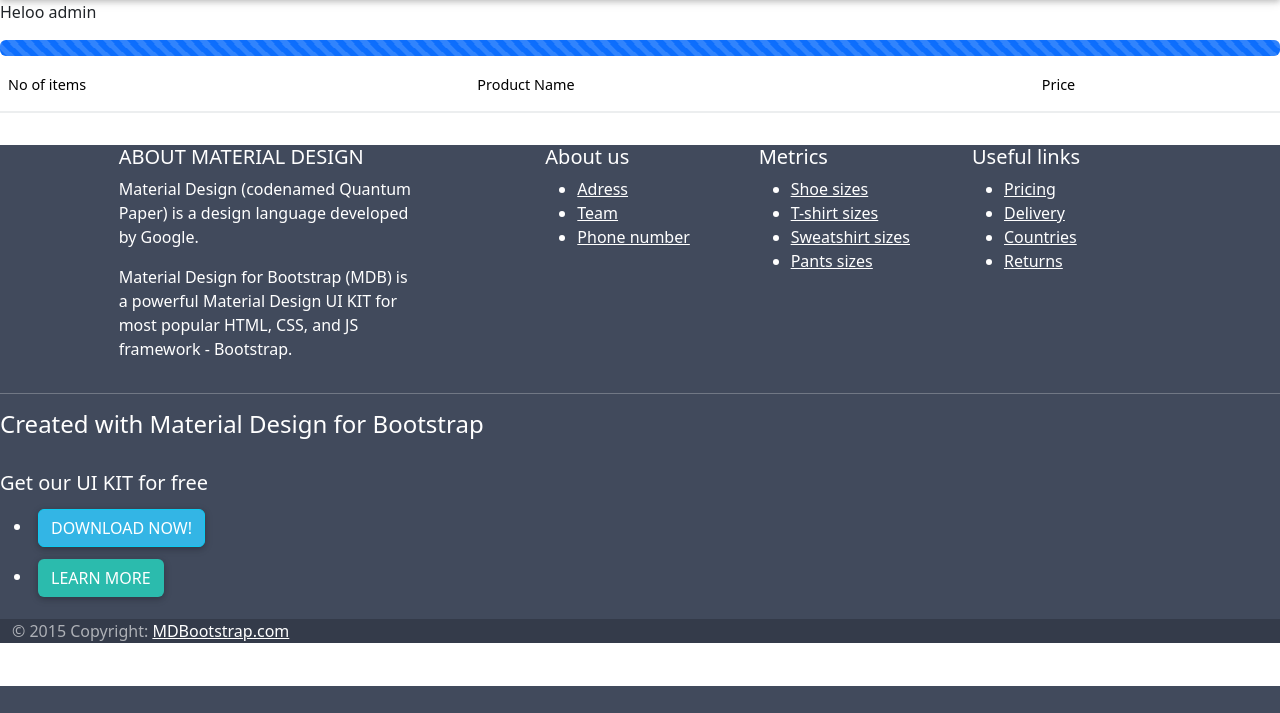
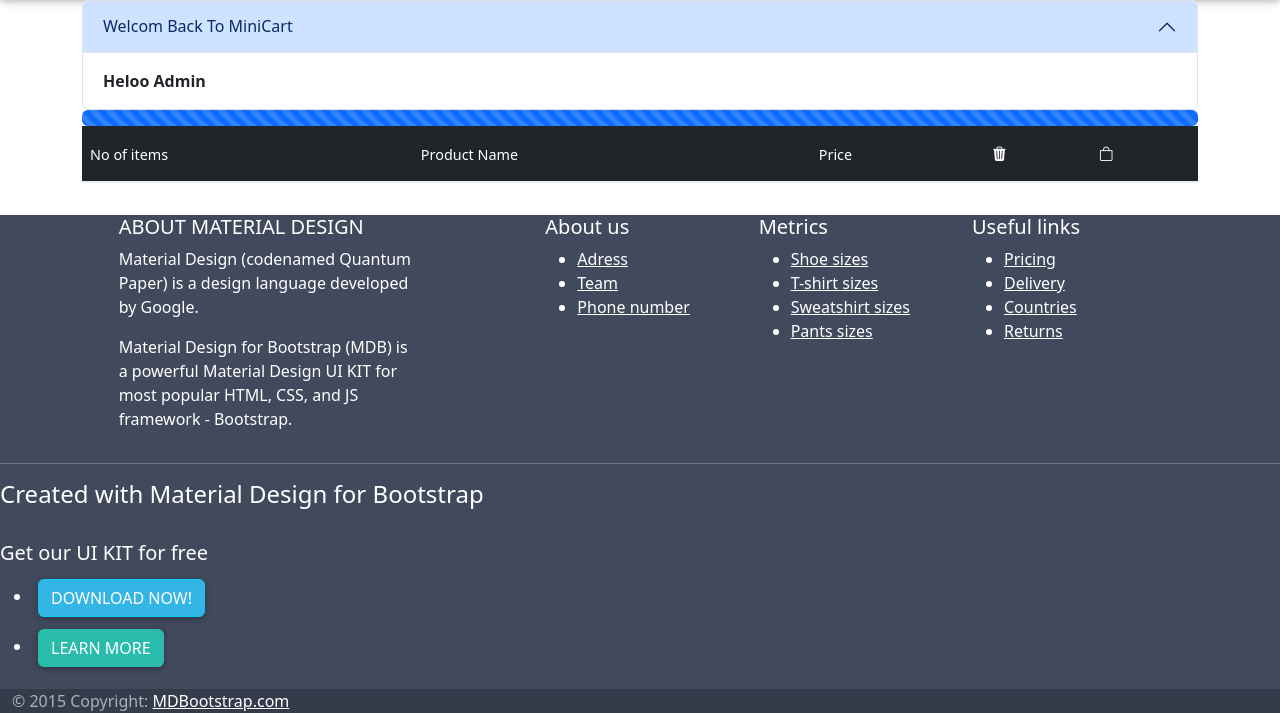
Before and after one commit to Itsajay12/Mini-Cart, a Django app: page /account/ in a window 1280 px wide. Shown: the part 114-827 px from the top of the page. Before the commit the page ends 800 px from the top, so only its background shows below. Run offline with Django 3.2, Linux system fonts and the light colour scheme; a user stored in the database is signed in; data comes from the database, SQL or seed files in the repository; both versions use the stored data as it was after the commit; lists and menus that the app fills with data are empty; some libraries are stand-ins or nearby versions.

Commit message:
remove item added in cart

```diff
--- a/ecomerce/urls.py
+++ b/ecomerce/urls.py
@@ -27,7 +27,9 @@ urlpatterns = [
     path('logout/',logout_user,name="logout"),
     path('productpage/<str:category>',product_page,name="product"),
     path('add_cart/<str:item>',add_cart,name="add_cart"),
-    path('account/',account,name="account")
+    path('account/',account,name="account"),
+    path('remove/<int:id>',remove_cart,name="remove")
+
 ]
 if settings.DEBUG:
         urlpatterns += static(settings.MEDIA_URL,
--- a/home/templates/accounts.html
+++ b/home/templates/accounts.html
@@ -1,16 +1,39 @@
-{% extends "base.html" %}
+{% extends 'base.html' %}
 {% block content %}
-    <p>Heloo {{ request.user }}</p>
+  <div class="container">
+    <div class="accordion" id="accordionExample">
+      <div class="accordion-item">
+        <h2 class="accordion-header"><button class="accordion-button" type="button" data-bs-toggle="collapse" data-bs-target="#collapseOne" aria-expanded="true" aria-controls="collapseOne">Welcom Back To MiniCart</button></h2>
+        <div id="collapseOne" class="accordion-collapse collapse show" data-bs-parent="#accordionExample">
+          <div class="accordion-body">
+            <strong class="text-capitalize">Heloo {{ request.user }}</strong><br>
+            {% if messages %}
+            {% for message in messages %}
+            <div class="alert alert-info" role="alert">
+             {{message}}
+            </div>
+            {% endfor %}
+            {% endif %}
+          </div>
+        </div>
+      </div>
+    </div>
     <div class="progress" role="progressbar" aria-label="Animated striped example" aria-valuenow="75" aria-valuemin="0" aria-valuemax="100">
       <div class="progress-bar progress-bar-striped progress-bar-animated" style="width: 100%"></div>
     </div>
 
-    <table class="table">
+    <table class="table table-dark">
       <thead>
         <tr>
           <th scope="col">No of items</th>
           <th scope="col">Product Name</th>
           <th scope="col">Price</th>
+          <th scope="col">
+            <i class="bi bi-trash3-fill"></i>
+          </th>
+          <th scope="col">
+            <i class="bi bi-bag"></i>
+          </th>
         </tr>
       </thead>
       <tbody>
@@ -19,8 +42,15 @@
             <th scope="row">{{ forloop.counter }}</th>
             <td>{{ val.item_name }}</td>
             <td>{{ val.item_price }}</td>
+            <td>
+              <a href="{% url 'remove' val.id %}"><i class="bi bi-x-circle-fill text-danger"></i></a>
+            </td>
+            <td>
+              <a class="btn btn-warning btn-sm" href="">Buy Now</a>
+            </td>
           </tr>
         {% endfor %}
       </tbody>
     </table>
-{% endblock  %}
+  </div>
+{% endblock %}
--- a/home/templates/base.html
+++ b/home/templates/base.html
@@ -19,7 +19,7 @@
     <header>
       <nav class="navbar navbar-toggleable-md navbar-dark">
         <div class="container">
-          <button class="navbar-toggler navbar-toggler-right" type="button" data-toggle="collapse" data-target="#navbarNav1" aria-controls="navbarNav1" aria-expanded="false" aria-label="Toggle navigation"><span class="navbar-toggler-icon"></span></button>
+          {% comment %} <button class="navbar-toggler navbar-toggler-right" type="button" data-toggle="collapse" data-target="#navbarNav1" aria-controls="navbarNav1" aria-expanded="false" aria-label="Toggle navigation"><span class="navbar-toggler-icon"></span></button> {% endcomment %}
           <a class="navbar-brand" href="#" style="font-family: 'Kalam', cursive;font-size: 2rem;"><strong><i class="bi bi-cart4" style="color: red;"></i>Mini Cart</strong></a>
           <div class="collapse navbar-collapse" id="navbarNav1">
             <ul class="navbar-nav mr-auto">
--- a/home/views.py
+++ b/home/views.py
@@ -114,18 +114,20 @@ def logout_user(request):
 
 def product_page(request,category):
     query=Products.objects.filter(category=category)
-
-
     return render(request,'product_page.html',{"query":query})
 @login_required(login_url='/login')
 def add_cart(request,item):
     product = get_object_or_404(Products, pro_name=item)
     if product:
-
         query2=Cart.objects.create(username=request.user,item_name=product.pro_name,item_price=product.pro_price)
     return redirect(account)
 @login_required(login_url='/login')
 def account(request):
     query=Cart.objects.filter(username=request.user)
+    return render(request,'accounts.html',{"query":query})
 
-    return render(request,'accounts.html',{"query":query})
+def remove_cart(request,id):
+    query=Cart.objects.get(id=id).delete()
+    if query:
+        messages.info(request,"item removed")
+    return redirect(account)
```
Also changed, not shown: db.sqlite3. Lines whose indentation alone changed are shown as unchanged.
